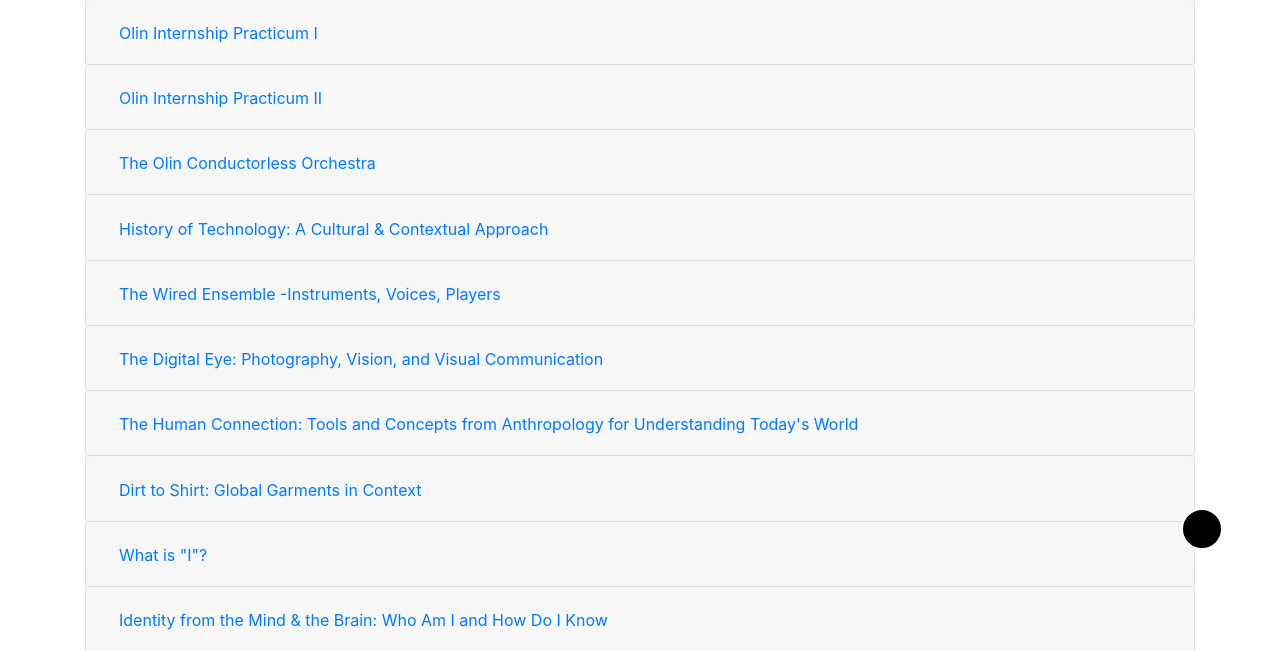
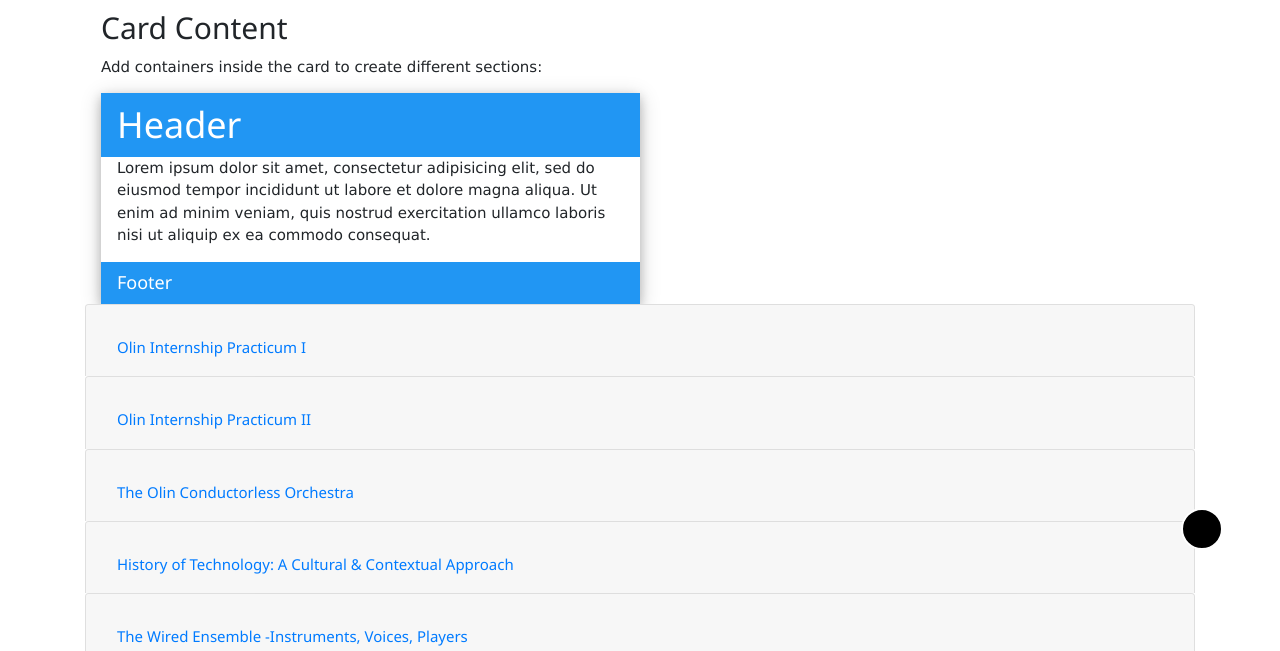
Before and after one commit to jamesHo22/CoursePlanner9000, a Flask app: page /course_dir/ in a window 1280 px wide. Shown: the part 193-844 px from the top of the page. Run offline with Flask 2, Linux system fonts and the light colour scheme; some libraries are stand-ins or nearby versions.

Commit message:
Added JQuery and testing container

```diff
--- a/app.py
+++ b/app.py
@@ -1,4 +1,4 @@
-from flask import Flask
+from flask import Flask, jsonify, render_template, request
 from flask import render_template
 import courseProcessing as cp
 import os
@@ -8,6 +8,12 @@ image_folder = os.path.join('static', 'image_folder')
 
 app = Flask(__name__)
 app.config['UPLOAD_FOLDER'] = image_folder
+
+@app.route('/_add_numbers')
+def add_numbers():
+    a = request.args.get('a', 0, type=int)
+    b = request.args.get('b', 0, type=int)
+    return jsonify(result=a + b)
 
 @app.route('/')
 def home():
--- a/templates/course_dir.html
+++ b/templates/course_dir.html
@@ -8,6 +8,7 @@
 <head>
 <!-- Bootstrap CSS  -->
 <link rel="stylesheet" href="https://stackpath.bootstrapcdn.com/bootstrap/4.3.1/css/bootstrap.min.css" integrity="sha384-ggOyR0iXCbMQv3Xipma34MD+dH/1fQ784/j6cY/iJTQUOhcWr7x9JvoRxT2MZw1T" crossorigin="anonymous">
+<link rel="stylesheet" href="https://www.w3schools.com/w3css/4/w3.css">
 <title>Course Planner 9000</title>
 </head>
 
@@ -28,6 +29,25 @@
 <!-- This is how you iterate over a list in HTML -->
 <!-- Adding code in HTML is called Jinja2 -->
 <!-- Collapsible Courses -->
+
+<div class="w3-container">
+  <h2>Card Content</h2>
+  <p>Add containers inside the card to create different sections:</p>
+
+  <div class="w3-card-4" style="width:50%;">
+    <header class="w3-container w3-blue">
+      <h1>Header</h1>
+    </header>
+
+    <div class="w3-container">
+      <p>Lorem ipsum dolor sit amet, consectetur adipisicing elit, sed do eiusmod tempor incididunt ut labore et dolore magna aliqua. Ut enim ad minim veniam, quis nostrud exercitation ullamco laboris nisi ut aliquip ex ea commodo consequat.</p>
+    </div>
+
+    <footer class="w3-container w3-blue">
+      <h5>Footer</h5>
+    </footer>
+  </div>
+</div>
 
   {% for item in courses %}
   <div class="accordion" id="accordionExample{{loop.index}}">
--- a/templates/layout.html
+++ b/templates/layout.html
@@ -1,5 +1,9 @@
 <!DOCTYPE html>
 <html>
+<script src="https://ajax.googleapis.com/ajax/libs/jquery/3.4.1/jquery.min.js"></script>
+<script type=text/javascript>
+  $SCRIPT_ROOT = {{ request.script_root|tojson|safe }};
+</script>
   <style>
     body.dark {
     background: #1f1f1f;
@@ -52,4 +56,5 @@
       })
   </script>
 
+
 </html>
```
Also changed, not shown: templates/home.html (+19 -0 lines).
